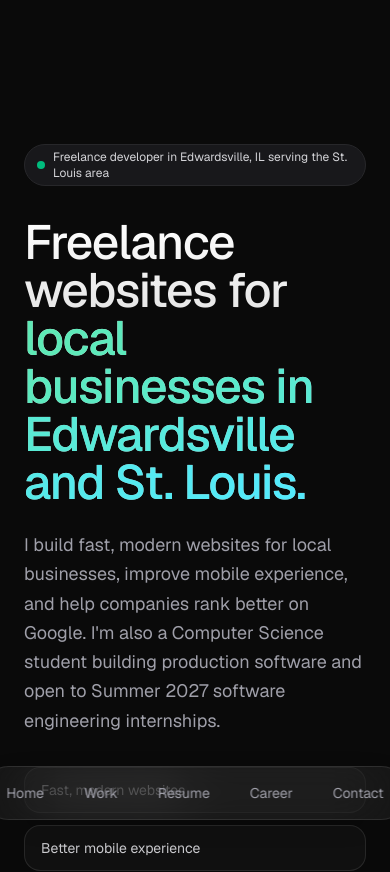
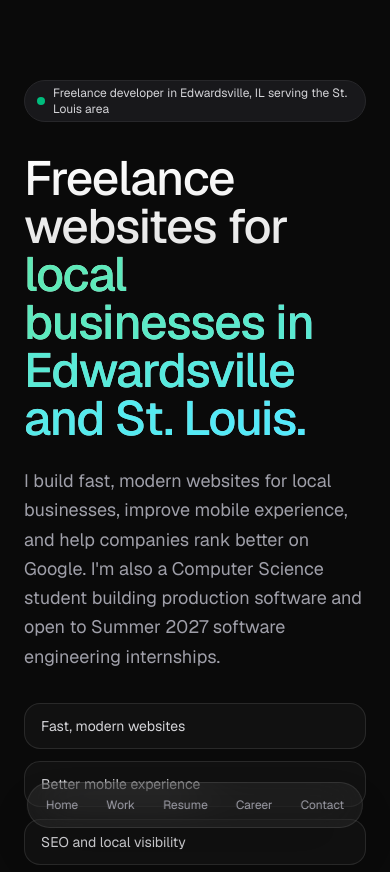
Before and after one commit to cameyer260/dev-portfolio, a Next.js app: page / in a window 390 px wide. Shown: the top 872 px of the page. Built offline with nearby package versions, Linux system fonts and the light colour scheme.

Commit message:
fix: improve mobile hero spacing and dock layout

```diff
--- a/app/page.tsx
+++ b/app/page.tsx
@@ -35,13 +35,13 @@ const Dock = () => {
   ];
 
   return (
-    <div className="fixed bottom-6 left-1/2 -translate-x-1/2 z-50">
-      <div className="flex items-center gap-2 p-2 rounded-full bg-white/5 backdrop-blur-xl border border-white/10 shadow-2xl">
+    <div className="fixed bottom-4 left-1/2 z-50 w-max max-w-[calc(100vw-1.5rem)] -translate-x-1/2 md:bottom-6">
+      <div className="flex items-center gap-1 overflow-x-auto rounded-full border border-white/10 bg-white/5 p-1.5 shadow-2xl backdrop-blur-xl md:gap-2 md:p-2">
         {links.map((link) => (
           <a
             key={link.name}
             href={link.href}
-            className="relative px-4 py-2 text-sm text-zinc-400 hover:text-white transition-colors rounded-full hover:bg-white/10"
+            className="shrink-0 rounded-full px-3 py-2 text-xs text-zinc-400 transition-colors hover:bg-white/10 hover:text-white md:px-4 md:text-sm"
           >
             {link.name}
           </a>
@@ -61,9 +61,9 @@ export default function PortfolioPage() {
         <div className="h-[50rem] w-[50rem] opacity-20 bg-gradient-to-b from-blue-500/20 via-purple-500/10 to-transparent blur-[100px] rounded-full translate-y-[-20%]" />
       </div>
 
-      <main className="max-w-5xl mx-auto px-6 py-24 space-y-32">
+      <main className="max-w-5xl mx-auto px-6 py-16 space-y-24 md:py-24 md:space-y-32">
         {/* HERO SECTION */}
-        <section id="home" className="space-y-8 pt-12">
+        <section id="home" className="space-y-8 pt-4 md:pt-12">
           <motion.div
             initial={{ opacity: 0, y: 20 }}
             animate={{ opacity: 1, y: 0 }}
```
